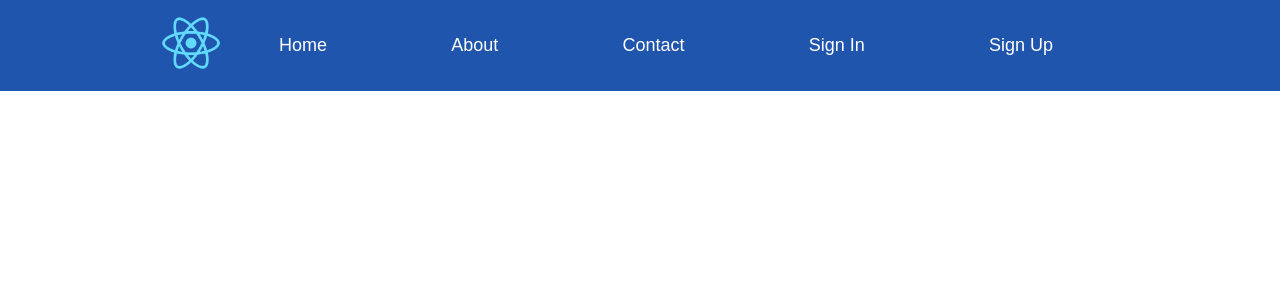
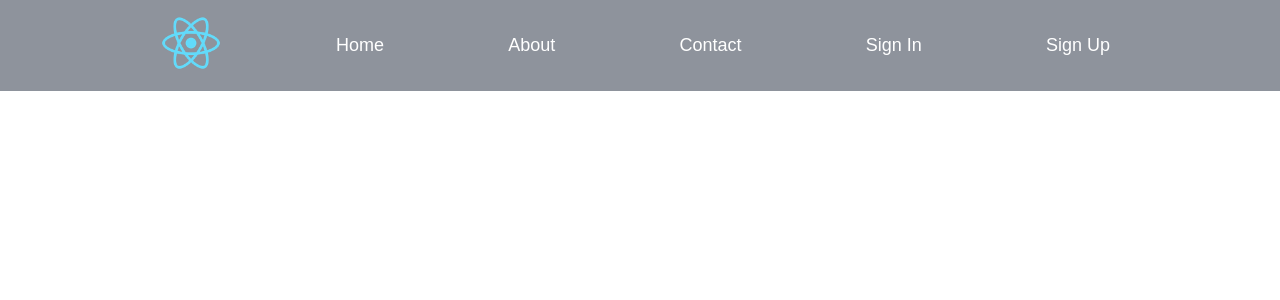
Before and after one commit to Josefine-Gm-Paaske/routing-in-react, a React (Create React App) app: page / in a window 1280 px wide. Shown: the top 300 px of the page. Built offline with nearby package versions, Linux system fonts and the light colour scheme.

Commit message:
nav style chnages

```diff
--- a/src/components/Navbar/NavbarElements.js
+++ b/src/components/Navbar/NavbarElements.js
@@ -3,7 +3,7 @@ import { NavLink as Link } from "react-router-dom";
 import styled from "styled-components";
 
 export const Nav = styled.nav`
-    background: #2055ae;
+    background: #8e939c;
     height: 85px;
     display: flex;
     justify-content: space-between;
--- a/src/components/Navbar/index.js
+++ b/src/components/Navbar/index.js
@@ -13,27 +13,27 @@ const Navbar = () => {
             <NavLogo to="/">
                 <img className="reactLogo" src={logo192} alt="Logo"></img>
             </NavLogo>
-                <Link style={{marginRight:'87px'}}
+                <Link
                   to="/home"
                 >
                     Home
                 </Link>
-                <Link style={{marginRight:'87px'}}
+                <Link
                   to="/about"
                 >
                     About
                 </Link>
-                <Link style={{marginRight:'87px'}}
+                <Link
                   to="/contact"
                 >
                     Contact
                 </Link>
-                <Link style={{marginRight:'87px'}}
+                <Link
                   to="/signin"
                 >
                     Sign In
                 </Link>
-                    <Link style={{marginRight:'87px'}} to="/sign-up">Sign Up</Link>
+                    <Link  to="/signup">Sign Up</Link>
            </Nav>
            <Outlet />
         </>
```
